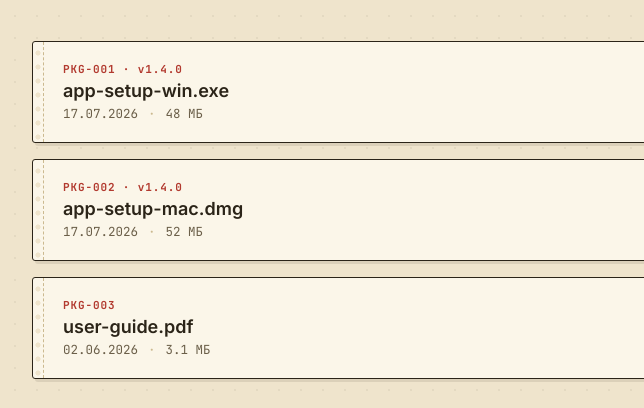
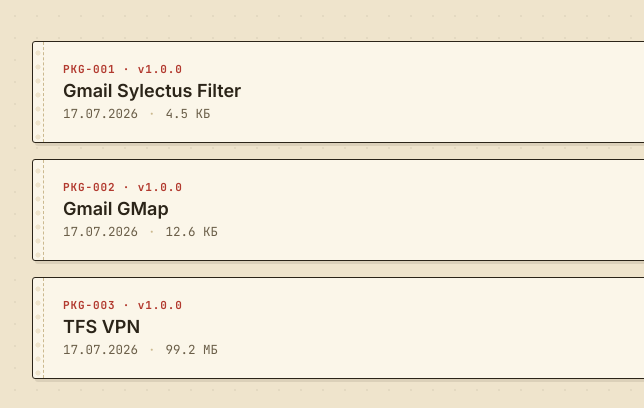
Before and after one commit to VpnJr/App-name, a plain HTML site: page downloads.html in a window 1280 px wide. Shown: the part 249-657 px from the top of the page, 228-872 px from the left. Drawn offline with nearby package versions, Linux system fonts and the light colour scheme.

Commit message:
Update downloads.html

```diff
--- a/downloads.html
+++ b/downloads.html
@@ -248,25 +248,25 @@
 
   const FILES = [
     {
-      name: "app-setup-win.exe",
-      version: "v1.4.0",
+      name: "Gmail Sylectus Filter",
+      version: "v1.0.0",
       date: "17.07.2026",
-      size: "48 МБ",
-      driveId: "ВСТАВЬТЕ_ID_ФАЙЛА_1"
+      size: "4.5 КБ",
+      driveId: "1X90kT8YTQJGOavnSM5HdcJL7RjUmM4jt"
     },
     {
-      name: "app-setup-mac.dmg",
-      version: "v1.4.0",
+      name: "Gmail GMap",
+      version: "v1.0.0",
       date: "17.07.2026",
-      size: "52 МБ",
-      driveId: "ВСТАВЬТЕ_ID_ФАЙЛА_2"
+      size: "12.6 КБ",
+      driveId: "1s0CHRBc6zZBRMM8kv8CAhYcCe2oAJj2D"
     },
     {
-      name: "user-guide.pdf",
-      version: "",
-      date: "02.06.2026",
-      size: "3.1 МБ",
-      driveId: "ВСТАВЬТЕ_ID_ФАЙЛА_3"
+      name: "TFS VPN",
+      version: "v1.0.0",
+      date: "17.07.2026",
+      size: "99.2 МБ",
+      driveId: "1Ss42QCKRa-3J6EupitR15s02FqzfZOvJ"
     }
   ];
 
```
